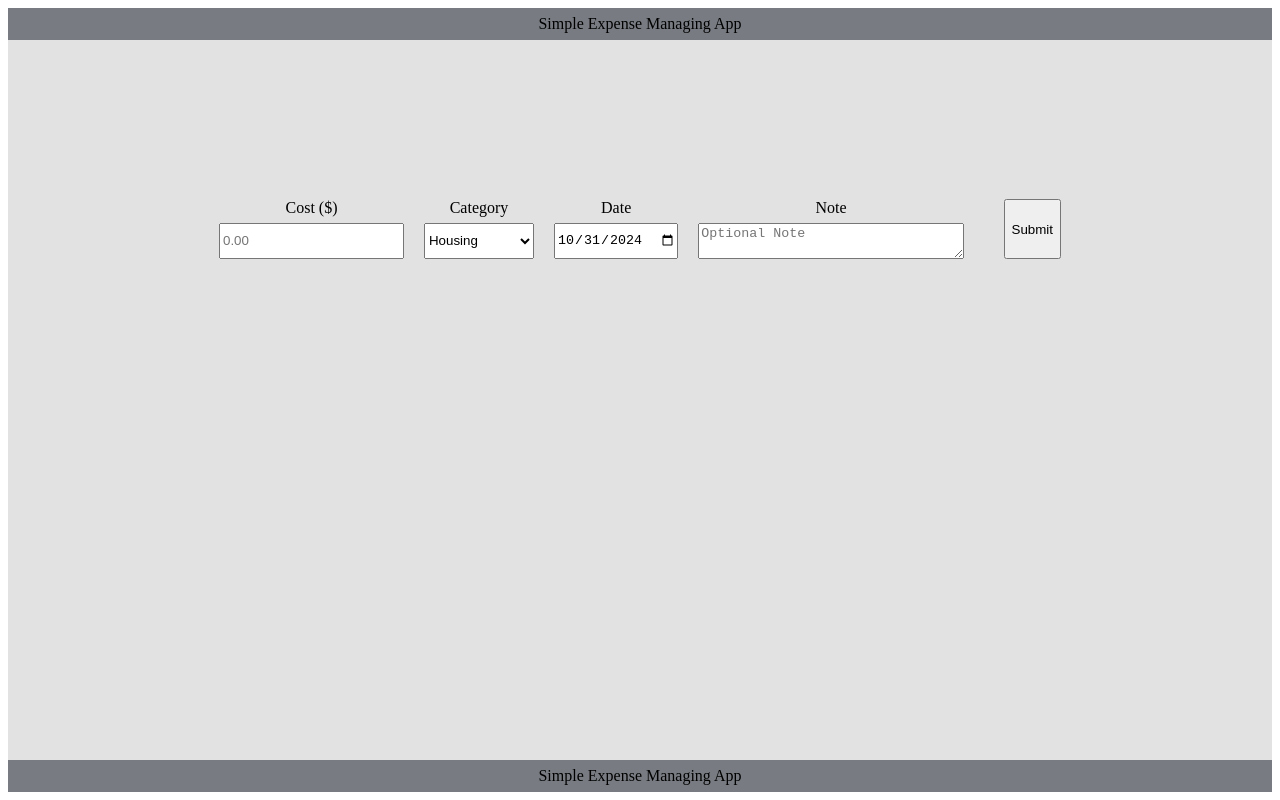
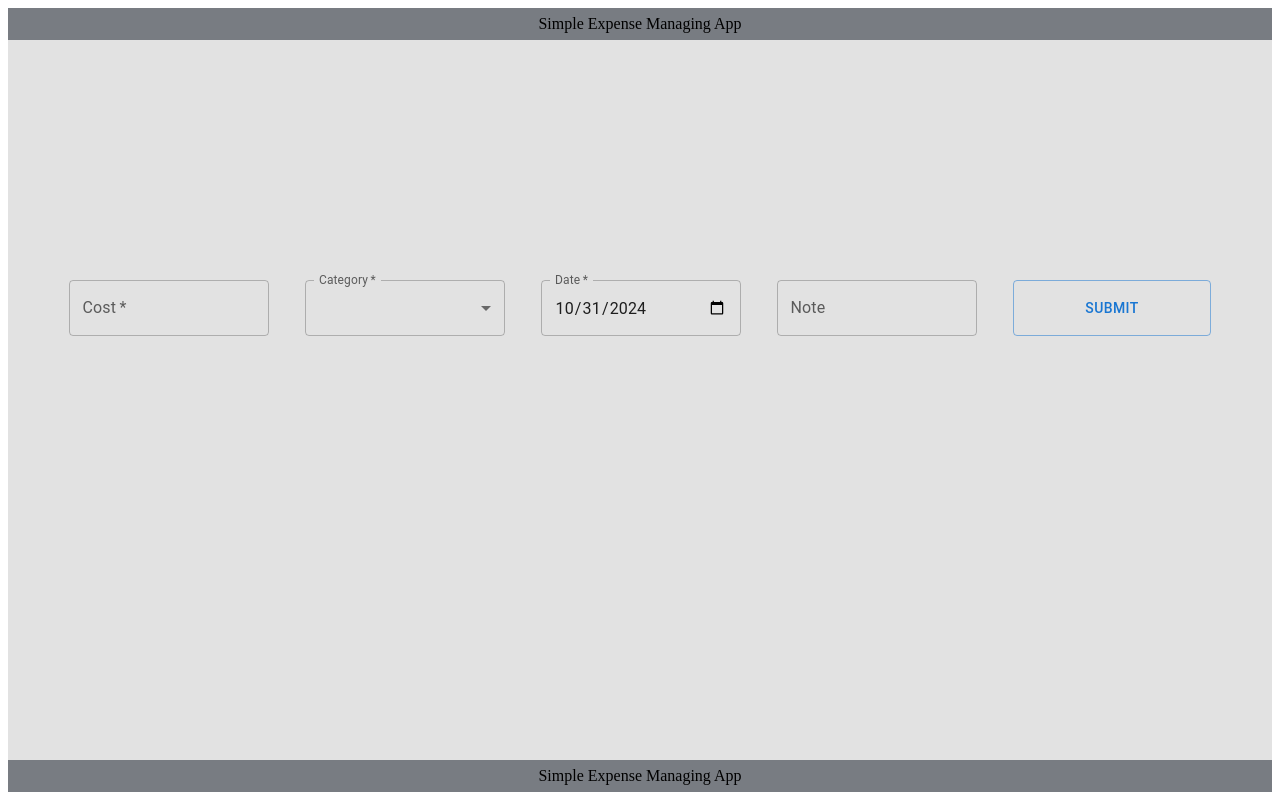
Before and after one commit to QEM-4/GoldKeeper, a React (Vite) app: page / in a window 1280 px wide. Built offline with nearby package versions, Linux system fonts and the light colour scheme.

Commit message:
Change the expense form to material UI

```diff
--- a/src/App.css
+++ b/src/App.css
@@ -39,64 +39,14 @@
 }
 
 .expense-form-container {
-  display: grid;
+  display: flex;
   padding-top: 20%;
   padding-bottom: 10%;
   gap: 20px;
-  grid-template-columns: auto auto auto 35% auto auto;
-  grid-template-rows: 5% auto;
   justify-content: center;
   align-content: center;
 }
 
-#costLabel {
-  grid-column: 1;
-  grid-row: 1;
-  margin: auto;
-}
-
-#categoryLabel {
-  grid-column: 2;
-  grid-row: 1;
-  margin: auto;
-}
-
-#noteLabel {
-  grid-column: 4;
-  grid-row: 1;
-  margin: auto;
-}
-
-#dateLabel {
-  grid-column: 3;
-  grid-row: 1;
-  margin: auto;
-}
-
-#costInput {
-  grid-column: 1;
-  grid-row: 2;
-}
-
-#categoryInput {
-  grid-column: 2;
-  grid-row: 2;
-}
-
-#noteInput {
-  grid-column: 4;
-  grid-row: 2;
-}
-
-#dateInput {
-  grid-column: 3;
-  grid-row: 2;
-}
-
-#submitButton {
-  grid-column: 6;
-  grid-row: 1 / span 2;
-}
 
 
 .expense-result-container {
--- a/src/App.jsx
+++ b/src/App.jsx
@@ -6,11 +6,14 @@ import { Chart, ArcElement } from "chart.js/auto";
 import { Doughnut } from "react-chartjs-2";
 Chart.register(ArcElement);
 
+import { DataGrid } from "@mui/x-data-grid";
+import Paper from "@mui/material/Paper";
 
-import { DataGrid } from '@mui/x-data-grid';
-import Paper from '@mui/material/Paper';
+import TextField from "@mui/material/TextField";
+import Box from "@mui/material/Box";
+import MenuItem from "@mui/material/MenuItem";
 
-
+import Button from '@mui/material/Button';
 
 const App = () => {
   return (
@@ -22,7 +25,7 @@ const App = () => {
       <footer className="footer">Simple Expense Managing App</footer>
     </div>
   );
-}
+};
 
 export default App;
 
@@ -58,76 +61,99 @@ const ExpenseTracker = () => {
       </div>
     );
   }
-}
+};
 
 const ExpenseForm = ({ updateList }) => {
-
-  function handleSubmit(e) {
-    e.preventDefault();
+  function handleSubmit(event) {
+    event.preventDefault();
     updateList(
-      e.target.elements.cost.value,
-      e.target.elements.category.value,
-      e.target.elements.date.value,
-      e.target.elements.note.value
+      event.target.elements.cost.value,
+      event.target.elements.category.value,
+      event.target.elements.date.value,
+      event.target.elements.note.value
     );
   }
 
-  var curr = new Date();
+  let curr = new Date();
   curr.setDate(curr.getDate());
-  var date = curr.toISOString().substring(0, 10);
+  let date = curr.toISOString().substring(0, 10);
 
   return (
-    <div>
-      <form onSubmit={handleSubmit} className="expense-form-container">
-        <label id="costLabel">Cost ($)</label>
-        <input
+    <Box
+      component="form"
+      sx={{ "& > :not(style)": { m: 1, width: "25ch" } }}
+      autoComplete="off"
+      onSubmit={handleSubmit}
+      className="expense-form-container"
+    >
+      <TextField
+        id="costInput"
+        name="cost"
+        label="Cost"
         type="number"
         required
-          step="0.01"
-          placeholder="0.00"
-          name="cost"
-          id="costInput"
+        placeholder="0.0"
+        slotProps={{
+          inputLabel: {
+            shrink: true
+          },
+          htmlInput: {
+            step: "0.01",
+          }
+        }}
       />
-        <label id="categoryLabel">Category</label>
-        <select name="category" id="categoryInput">
-          <option>Housing</option>
-          <option>Utilities</option>
-          <option>Transporation</option>
-          <option>Grocieries</option>
-          <option>Dining Out</option>
-          <option>Insurance</option>
-          <option>Healthcare</option>
-          <option>Entertainment</option>
-          <option>Education</option>
-          <option>Debts & Loans</option>
-          <option>Clothing</option>
-          <option>Personal Care</option>
-          <option>Charity & Gifts</option>
-          <option>Travel</option>
-          <option>Miscallaneous</option>
-        </select>
-        <label id="dateLabel">Date</label>
-        <input
+      <TextField
+        id="categoryInput"
+        name="category"
+        select
+        label="Category"
+        defaultValue="Housing"
+        required
+      >
+        <MenuItem>Housing</MenuItem>
+        <MenuItem>Utilities</MenuItem>
+        <MenuItem>Transporation</MenuItem>
+        <MenuItem>Grocieries</MenuItem>
+        <MenuItem>Dining Out</MenuItem>
+        <MenuItem>Insurance</MenuItem>
+        <MenuItem>Healthcare</MenuItem>
+        <MenuItem>Entertainment</MenuItem>
+        <MenuItem>Education</MenuItem>
+        <MenuItem>Debts & Loans</MenuItem>
+        <MenuItem>Clothing</MenuItem>
+        <MenuItem>Personal Care</MenuItem>
+        <MenuItem>Charity & Gifts</MenuItem>
+        <MenuItem>Travel</MenuItem>
+        <MenuItem>Miscallaneous</MenuItem>
+      </TextField>
+      <TextField
+        id="dateInput"
+        name="date"
+        label="Date"
         type="date"
         required
-          name="date"
-          id="dateInput"
         defaultValue={date}
+        slotProps={{
+          shrink: true
+        }}
       />
-        <label id="noteLabel">Note</label>
-        <textarea
+      <TextField
+          id="noteInput"
           name="note"
-          maxLength={100}
-          id="noteInput"
-          placeholder="Optional Note"
+          label="Note"
+          multiline
+          placeholder="Optional note"
+          maxRows={4}
+          slotProps={{
+            inputLabel: {
+              shrink: true
+            }
+          }}
         />
-        <button type="submit" id="submitButton">
-          Submit{" "}
-        </button>
-      </form>
-    </div>
+        <Button variant="outlined" type="submit" id="submitButton">Submit</Button>
+    </Box>
   );
-}
+};
 
 const ExpenseResult = ({ expenses }) => {
   let totalSum = 0;
@@ -181,28 +207,29 @@ const ExpenseResult = ({ expenses }) => {
       </div>
     </article>
   );
-}
-
+};
 
 const ExpenseList = ({ expenses }) => {
-
   const columns = [
-    { field: 'id', headerName: 'ID', width: 70 },
-    { field: 'cost', headerName: 'Cost ($)', width: 130 },
-    { field: 'category', headerName: 'Category', width: 130 },
-    { field: 'date', headerName: 'Date', width: 130 },
-    { field: 'note', headerName: 'Note', width: 250 }
+    { field: "id", headerName: "ID", width: 70 },
+    { field: "cost", headerName: "Cost ($)", width: 130 },
+    { field: "category", headerName: "Category", width: 130 },
+    { field: "date", headerName: "Date", width: 130 },
+    { field: "note", headerName: "Note", width: 250 },
   ];
 
   const rows = expenses.map((expense, rowIndex) => ({
-    id: rowIndex, cost: expense.cost, category: expense.category, date: expense.date, note: expense.note == "" ? "No Note" : expense.note
+    id: rowIndex,
+    cost: expense.cost,
+    category: expense.category,
+    date: expense.date,
+    note: expense.note == "" ? "No Note" : expense.note,
   }));
-
 
   const paginationModel = { page: 0, pageSize: 9 };
 
   return (
-    <Paper sx={{ height: 600, width: '100%' }}>
+    <Paper sx={{ height: 600, width: "100%" }}>
       <DataGrid
         rows={rows}
         columns={columns}
@@ -212,9 +239,8 @@ const ExpenseList = ({ expenses }) => {
         sx={{ border: 0 }}
       />
     </Paper>
-
   );
-}
+};
 
 // const RemoveButton = ({ rowIndex, handleRemove }) => {
 //   function clickHandler() {
```
Lines whose indentation alone changed are shown as unchanged.
